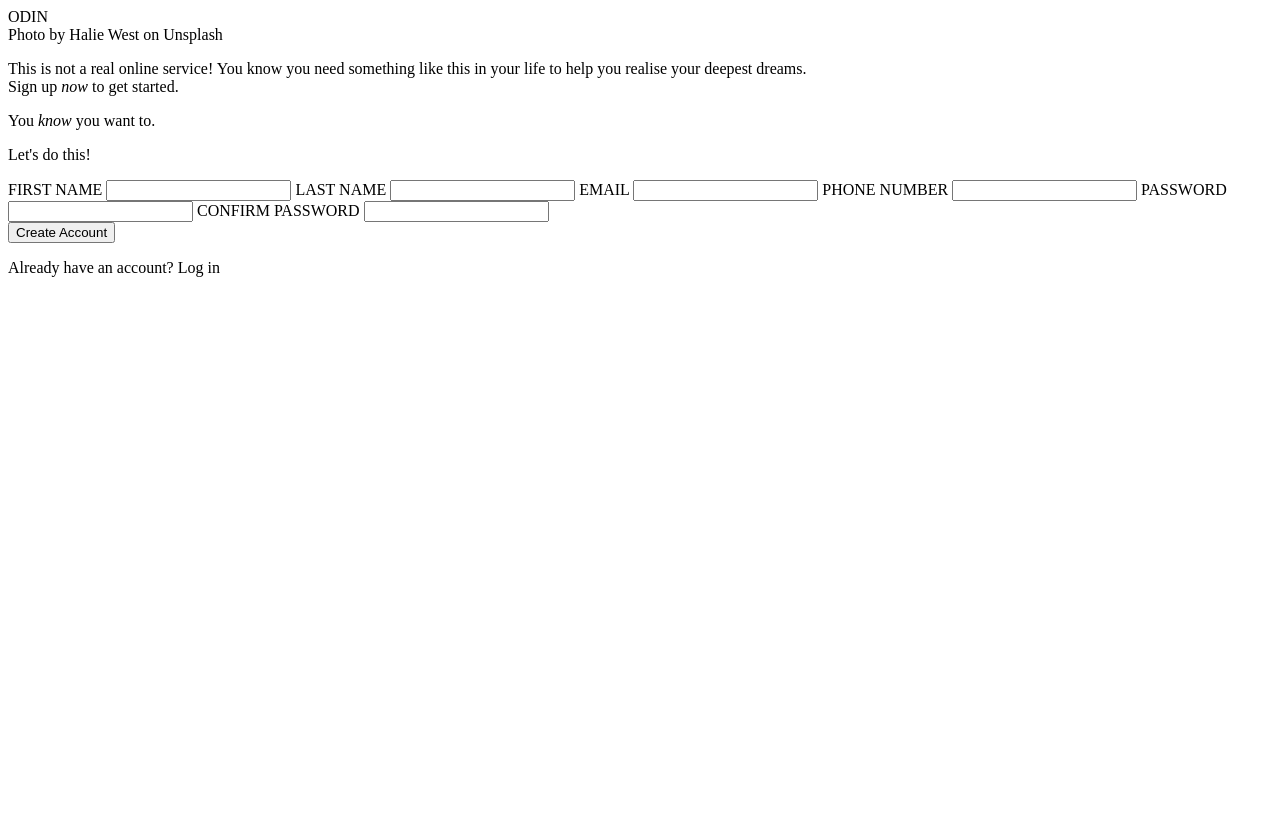
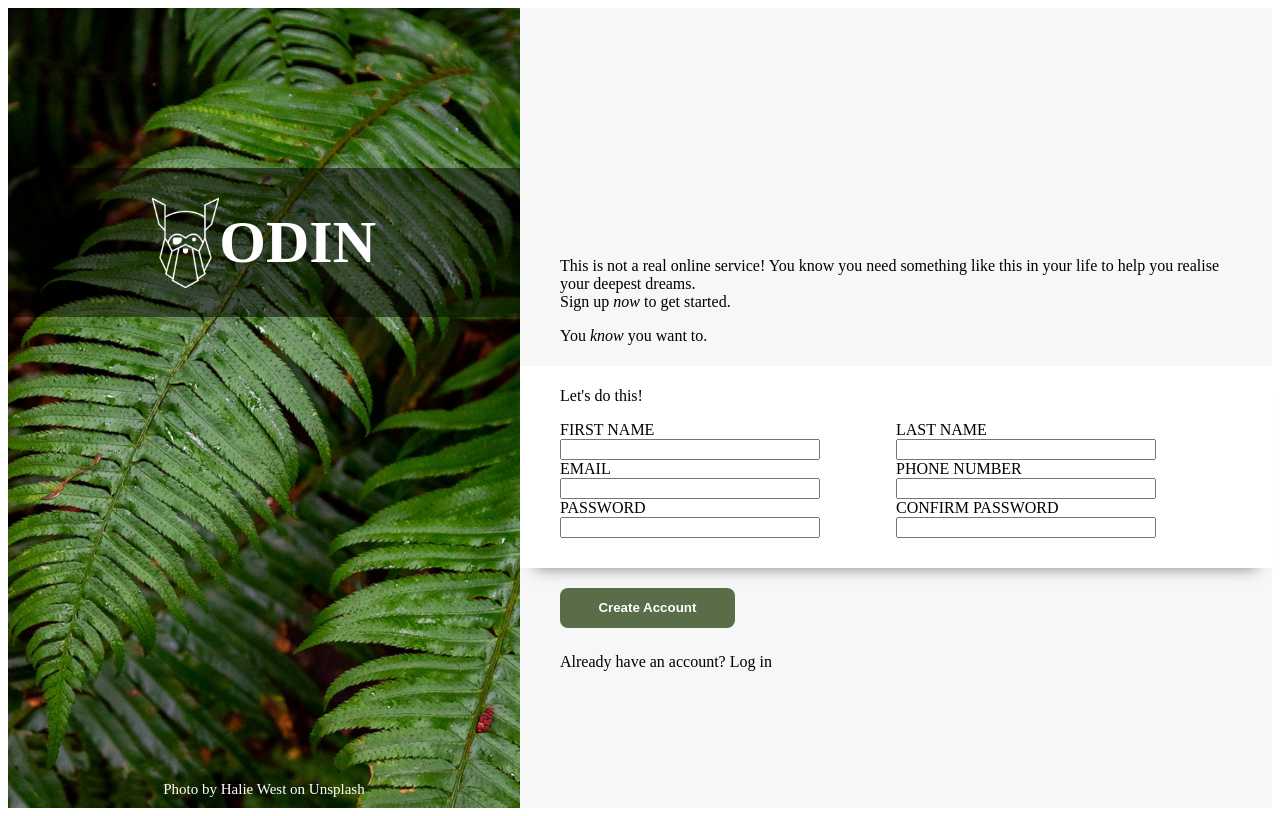
Before and after one commit to KietHub/signup-form, a plain HTML site: page index.html in a window 1280 px wide. Drawn offline with Linux system fonts and the light colour scheme.

Commit message:
Add styling to page

```diff
--- a/index.html
+++ b/index.html
@@ -4,6 +4,7 @@
     <meta charset="UTF-8">
     <meta http-equiv="X-UA-Compatible" content="IE=edge">
     <meta name="viewport" content="width=device-width, initial-scale=1.0">
+    <link rel="stylesheet" href="style.css">
     <title>Document</title>
 </head>
 <body>
@@ -13,39 +14,56 @@
         fill out basic content
     -->
     <div id="bg-section">
-        <div id="logo-bar">ODIN</div>
+        <div id="logo-bar">
+            <img id="odin-logo" src="odin-lined.png" alt="odin logo">
+            <h1>ODIN</h1>
+        </div>
         <div id="photo-credit">Photo by Halie West on Unsplash</div>
     </div>
 
     <div id="form-section">
+        <div id="intro-text">
             <p class="description">This is not a real online service! You know you need something like this in your life to help you realise your deepest dreams.<br>Sign up <em>now</em> to get started.
             </p>
             <p class="description">You <em>know</em> you want to.</p>
+        </div>
         <div id="form-container">
             <p class="description">Let's do this!</p>
             <form action="example.com/submit" method="post">
+                <div class="box">
                     <label for="first_name">FIRST NAME</label>
                     <input type="text" name="first_name" id="first_name">
+                </div>
 
+                <div class="box">
                     <label for="last_name">LAST NAME</label>
                     <input type="text" name="last_name" id="last_name">
+                </div>
 
+                <div class="box">
                     <label for="email_address">EMAIL</label>
                     <input type="email" name="email_address" id="email_address">
+                </div>
 
+                <div class="box">
                     <label for="phone_no">PHONE NUMBER</label>
                     <input type="tel" name="phone_no" id="phone_no">
+                </div>
 
+                <div class="box">
                     <label for="pwd">PASSWORD</label>
                     <input type="password" name="pwd" id="pwd">
+                </div>
 
+                <div class="box">
                     <label for="pwd_confirm">CONFIRM PASSWORD</label>
                     <input type="password" name="pwd_confirm" id="pwd_confirm">
+                </div>
             </form>
+        </div>
 
-            <button type="submit">Create Account</button>
+        <button id="create-btn" type="submit">Create Account</button>
             <p id="login-text">Already have an account? Log in</p>
-        </div>
     </div>
 
 </body>
--- a/style.css
+++ b/style.css
@@ -0,0 +1,88 @@
+body {
+    display: flex;
+}
+
+#bg-section {
+    width: 40vw;
+    height: 100vh;
+    background-image: url('background.jpg');
+    background-size: 100vh;
+    background-repeat: no-repeat;
+    background-position: center;
+    display: flex;
+    flex-direction: column;
+    justify-content: space-between;
+    align-items: center;
+}
+
+#form-section {
+    width: 60vw;
+    height: 100vh;
+    background: #f7f7f7;
+    box-sizing: border-box;
+    padding-top: 18%;
+}
+
+#logo-bar {
+    display: flex;
+    background-color: rgb(0, 0, 0, 0.5);
+    color: white;
+    margin-top: 10rem;
+    font-size: 30px;
+    align-items: center;
+    justify-content: center;
+    width: 40vw;
+}
+
+#odin-logo {
+    max-width: 3em;
+    max-height: 3em;
+    width: auto;
+    height: auto;
+}
+
+#photo-credit {
+    color: white;
+    font-size: 15px;
+    margin-bottom: 10px;
+}
+
+#form-container {
+    padding: 5px 40px 30px;
+    background: white;
+    box-shadow: 0 15px 15px -15px grey;
+}
+
+input {
+    display: inline-block;
+    width: 75%;
+}
+
+label {
+    display: inline;
+    float: left;
+    width: 100%;
+}
+
+form {
+    display: grid;
+    grid-template-columns: 1fr 1fr;
+}
+
+#intro-text {
+    padding: 5px 40px;
+}
+
+#create-btn {
+    background-color: #596D48;
+    color: white;
+    margin: 20px 40px;
+    padding: 0.8rem 2.4rem;
+    border-radius: 8px;
+    border: none;
+    font-weight: bold;
+}
+
+#login-text {
+    margin: 5px 40px;
+}
```
Lines whose indentation alone changed are shown as unchanged.
